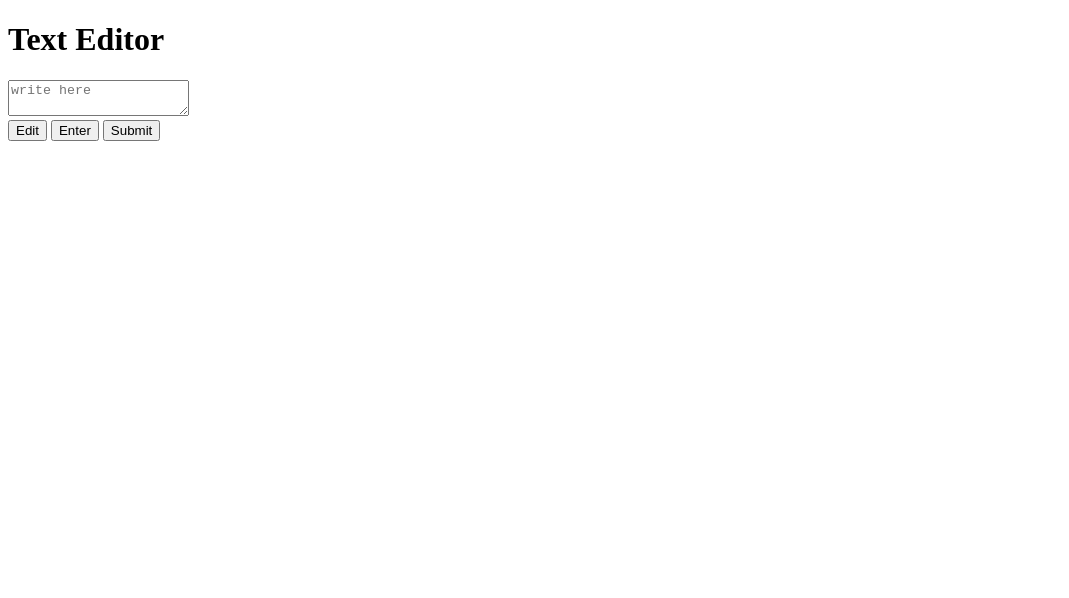
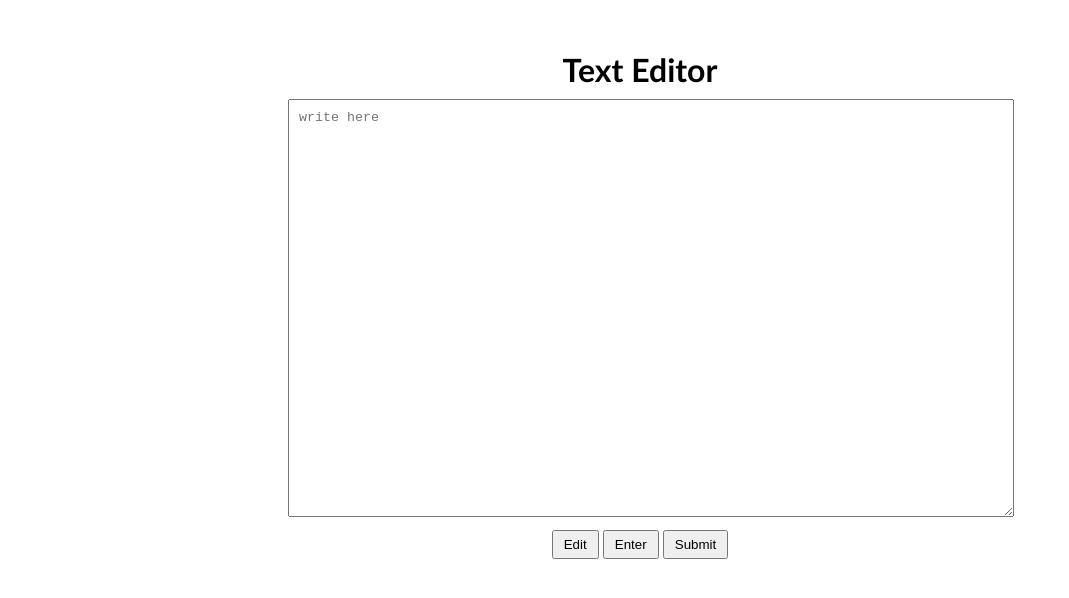
Before and after one commit to adesolababaniji-png/text-editor, a plain HTML site: page index.html in a window 1280 px wide. Shown: the whole page, without its empty margins (0-1069 px from the left). Drawn offline with Linux system fonts and the light colour scheme.

Commit message:
css link

```diff
--- a/index.html
+++ b/index.html
@@ -3,7 +3,7 @@
 <head>
     <meta charset="UTF-8">
     <meta name="viewport" content="width=device-width, initial-scale=1.0">
-    <link rel="stylesheet" href="text_editor.css">
+    <link rel="stylesheet" href="index.css">
     <title>Text Edtior</title>
 </head>
 <body>
```
